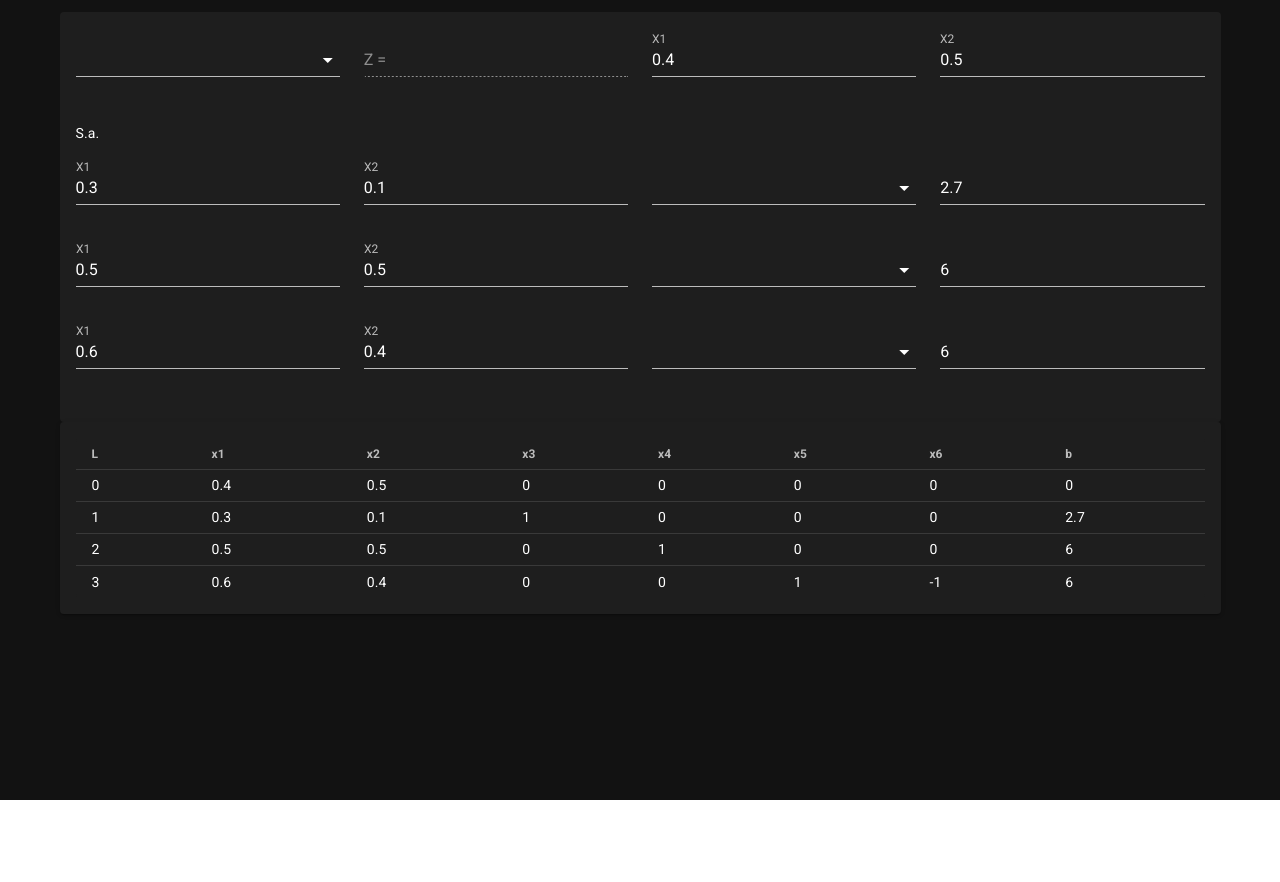
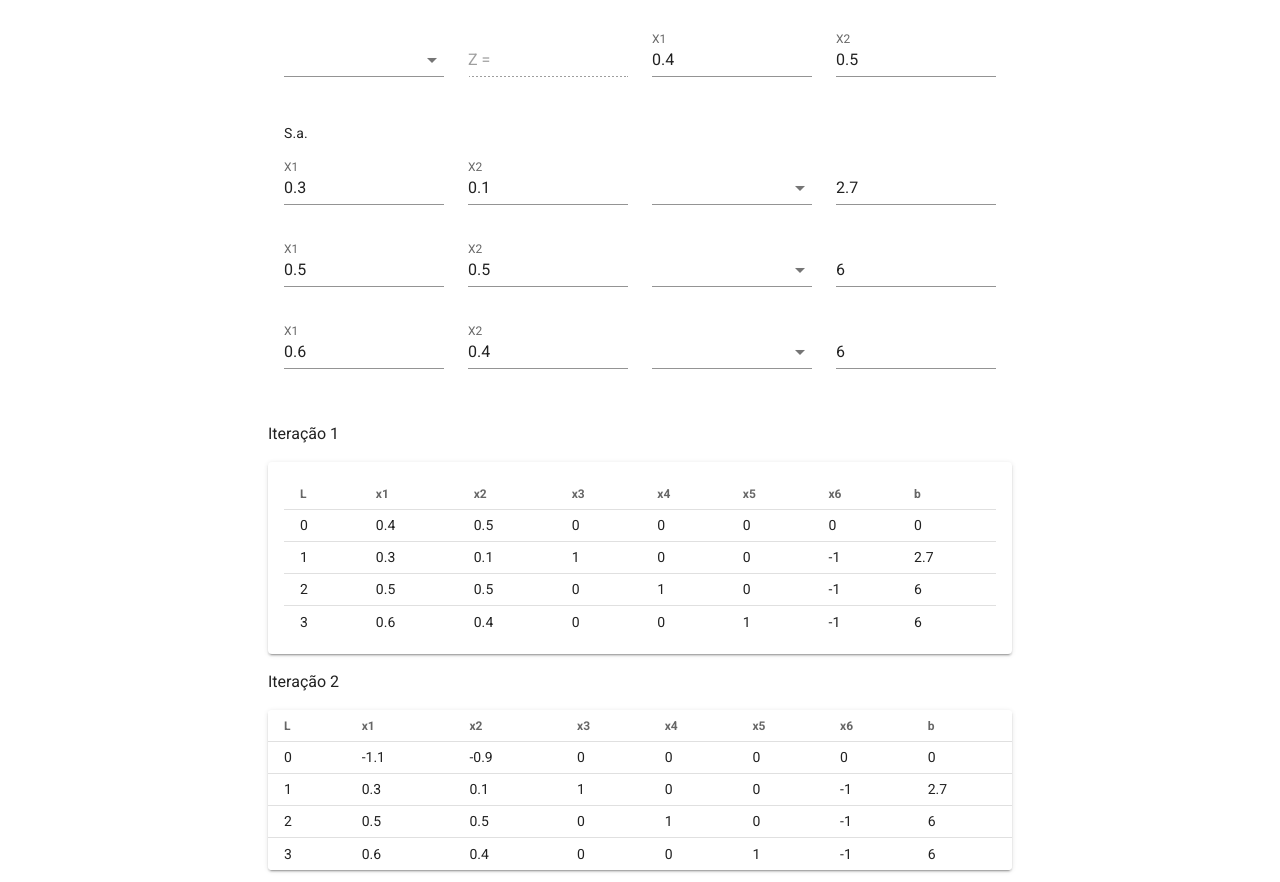
Before and after one commit to mateuskonige/simplex, a Nuxt app: page / in a window 1280 px wide. Both pictures are taken after a click on the button "CALCULAR". Before the commit the page ends 800 px from the top, so only its background shows below. Built offline with nearby package versions, Linux system fonts and the light colour scheme.

Commit message:
que sai e que entra

```diff
--- a/nuxt.config.js
+++ b/nuxt.config.js
@@ -47,7 +47,7 @@ export default {
   vuetify: {
     customVariables: ['~/assets/variables.scss'],
     theme: {
-      dark: true,
+      dark: false,
       themes: {
         dark: {
           primary: colors.blue.darken2,
--- a/pages/index.vue
+++ b/pages/index.vue
@@ -1,7 +1,7 @@
 <template>
     <v-app dark>
         <v-main>
-            <v-container>
+            <v-container style="max-width: 768px">
                 <v-card elevation="0">
                     <form @submit.prevent="calc()">
                         <v-card-text>
@@ -88,9 +88,13 @@
                         </v-card-actions>
                     </form>
                 </v-card>
+                <div v-if="calculated">
+
+
+                <p>Iteração 1</p>
                 <v-card>
                     <v-card-text >
-                        <v-simple-table dense v-if="calculated">
+                        <v-simple-table dense >
                             <thead>
                                 <tr>
                                     <th>L</th>
@@ -107,32 +111,41 @@
                                 <tr v-for="(lines, i) in linhas" :key="i">
                                     <td>{{ i }}</td>
 
-<td v-for="(li, j) in lines" :key="j">{{ li }}</td>
+                                    <td v-for="(li, j) in lines" :key="j">{{ li }}</td>
                                 </tr>
                             </tbody>
                         </v-simple-table>
-                        <!-- <v-row>
-                            <v-col>
-                                {{ form.to }} Z = {{ form.f[0] }}x1
-                                {{ form.f[1] }}x2 <br />
-                                S.a. <br />
-                                <div
-                                    v-for="(i, index) in form.constrained
-                                        .length"
-                                    :key="index"
-                                >
-                                    {{ form.constrained[index].vars[0] }}x1
-                                    {{ form.constrained[index].vars[1] }}x2
-                                    {{ form.constrained[index].to }}
-                                    {{ form.constrained[index].const }}
-                                    {{ form.constrained[index].folga }}
-                                    {{ form.constrained[index].artificial }}
-                                    {{ form.constrained[index].excesso }}
-                                </div>
-                            </v-col>
-                        </v-row> -->
+
+
                     </v-card-text>
                 </v-card>
+
+                                        <p class="mt-4">Iteração 2</p>
+                                        <v-card >
+
+                        <v-simple-table dense v-if="calculated">
+                            <thead>
+                                <tr>
+                                    <th>L</th>
+                                    <th>x1</th>
+                                    <th>x2</th>
+                                    <th>x3</th>
+                                    <th>x4</th>
+                                    <th>x5</th>
+                                    <th>x6</th>
+                                    <th>b</th>
+                                </tr>
+                            </thead>
+                            <tbody>
+                                <tr v-for="(lines, i) in linhas1" :key="i">
+                                    <td>{{ i }}</td>
+
+                                    <td v-for="(li, j) in lines" :key="j">{{ li }}</td>
+                                </tr>
+                            </tbody>
+                        </v-simple-table>
+                                                </v-card>
+                                                 </div>
             </v-container>
         </v-main>
     </v-app>
@@ -146,6 +159,8 @@ export default {
             to: ["<=", "=", ">="],
             calculated: false,
             linhas: [],
+            linhas1: [],
+
             form: {
                 f: [0.4, 0.5],
                 to: "",
@@ -212,8 +227,6 @@ export default {
                             this.form.constrained[index].excesso = -1;
                         } else {
                             this.form.constrained[index].artificial.push(0);
-                                this.form.constrained[index].excesso = 0;
-
                         }
                     }
                 }
@@ -269,7 +282,64 @@ export default {
 
             this.linhas.unshift(linhaZ);
 
+            this.linhas1 = this.linhas;
+
+            //1
             console.log(this.linhas)
+
+            this.linhas1 = JSON.parse(JSON.stringify(this.linhas));
+
+            this.linhas1[0][0] = (this.linhas1[2][0] + this.linhas1[3][0]) * -1
+            this.linhas1[0][1] = (this.linhas1[2][1] + this.linhas1[3][1]) * -1
+
+            //2
+            console.log(this.linhas)
+            //3
+            console.log(this.linhas1)
+
+
+
+            console.log(this.linhas1[0].length);
+            const linhas1linha0positiva = [];
+
+            for (let i = 0; i < this.linhas1[0].length; i++) {
+                linhas1linha0positiva.push(this.linhas1[0][i] * -1)
+            }
+
+            var queEntra = 0;
+
+
+            for (let i = 0; i < this.linhas1[0].length; i++) {
+                if(linhas1linha0positiva[i] < linhas1linha0positiva[i+1])
+                    queEntra = i;
+            }
+
+            console.log(queEntra);
+
+            var queSai = 0;
+
+            let divisao = [];
+            for (let index = 1; index < this.linhas1.length; index++) {
+                divisao.push(parseFloat(this.linhas1[index][6]) / parseFloat(this.linhas1[0][queEntra]));
+
+                for (let index = 0; index < divisao.length; index++) {
+                    if(divisao[index] < 0){
+                        divisao[index] = divisao[index] * -1;
+
+                    }
+                }
+            }
+
+            console.log(divisao);
+
+            for (let index = 0; index < divisao.length; index++) {
+                                if(divisao[index] < divisao[index+1]){
+                                    queSai = index +1;
+                                }
+
+                            }
+
+                console.log(queSai);
         },
     },
 };
```
